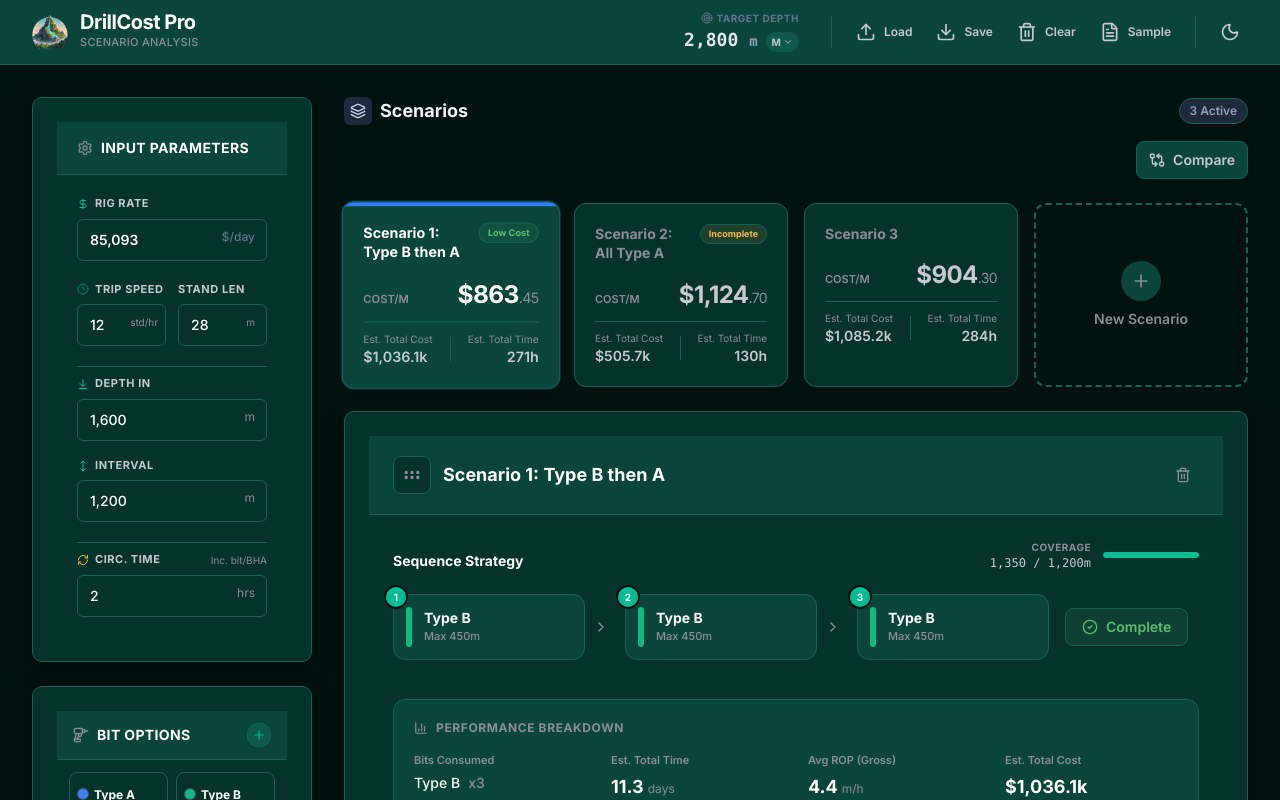
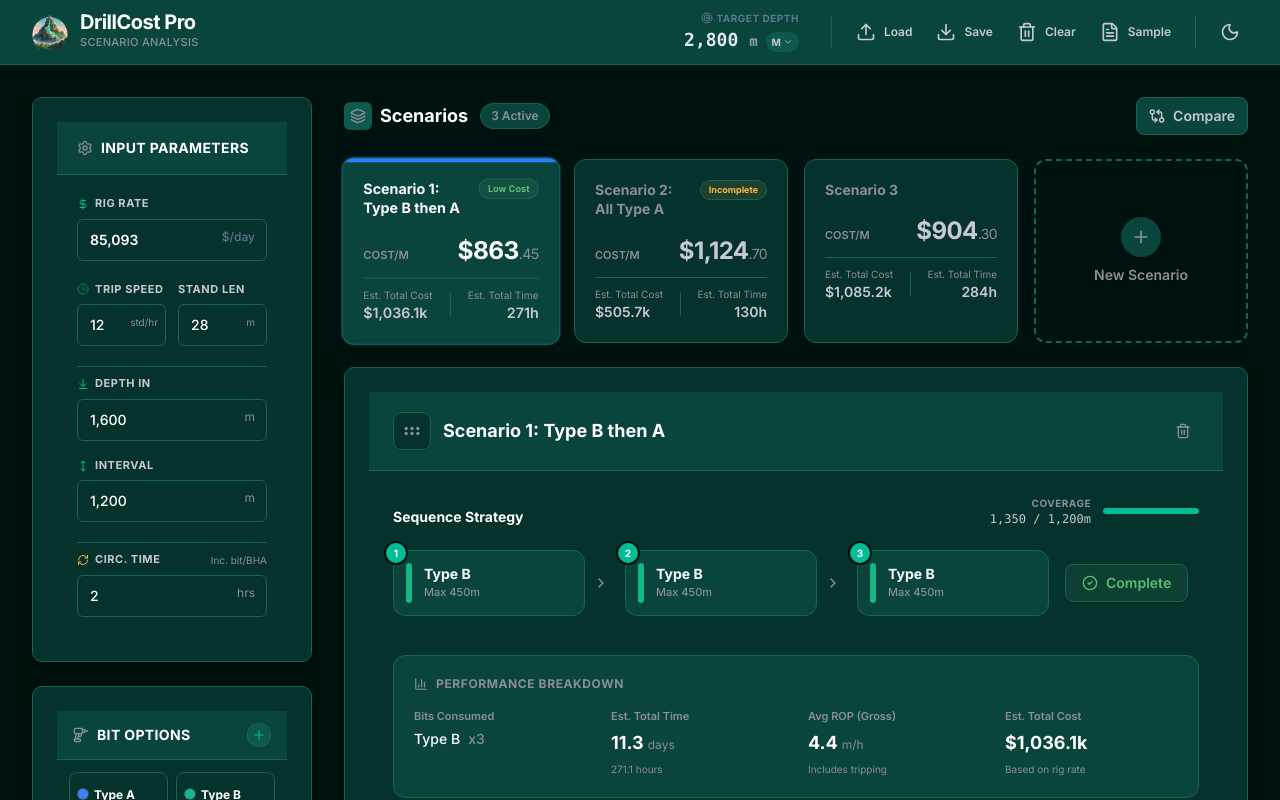
Before and after one commit to son-n-pham/drillcost, a React (Vite) app: page / in a window 1280 px wide. Shown: the top 800 px of the page. Built offline with nearby package versions, Linux system fonts and the light colour scheme.

Commit message:
refactor: extract scenario management UI and logic into new `ScenarioManager` component

```diff
--- a/App.tsx
+++ b/App.tsx
@@ -292,17 +292,6 @@ const App: React.FC = () => {
 
             {/* Scenarios & KPIs */}
             <section className="animate-in fade-in slide-in-from-bottom-4 duration-500">
-              <div className="flex items-center justify-between mb-4">
-                 <div className="flex items-center gap-2">
-                    <div className="p-1.5 bg-slate-100 dark:bg-slate-800 rounded-md text-slate-600 dark:text-slate-300">
-                      <Layers className="w-4 h-4" />
-                    </div>
-                    <h2 className="text-lg font-bold text-slate-800 dark:text-slate-100">Scenarios</h2>
-                 </div>
-                 <span className="text-xs font-semibold text-slate-500 dark:text-slate-400 bg-white dark:bg-slate-800 border border-slate-200 dark:border-slate-700 px-2.5 py-1 rounded-full shadow-sm">
-                    {scenarios.length} Active
-                 </span>
-              </div>
               <ScenarioManager
                 bits={bits}
                 scenarios={scenarios}
--- a/components/ScenarioManager.tsx
+++ b/components/ScenarioManager.tsx
@@ -1,6 +1,6 @@
 import React, { useState, useRef, useEffect } from 'react';
 import { Bit, ScenarioConfig, ScenarioResult, GlobalParams } from '../types';
-import { Plus, Trash2, BarChart3, GripHorizontal, CheckCircle2, AlertTriangle, ChevronRight, X, GitCompareArrows, Square, CheckSquare } from 'lucide-react';
+import { Plus, Trash2, BarChart3, GripHorizontal, CheckCircle2, AlertTriangle, ChevronRight, X, GitCompareArrows, Square, CheckSquare, Layers } from 'lucide-react';
 import clsx from 'clsx';
 import { DepthUnit, convertDepth, getUnitLabel, getSpeedLabel, METERS_TO_FEET } from '../utils/unitUtils';
 
@@ -149,9 +149,24 @@ const ScenarioManager: React.FC<ScenarioManagerProps> = ({ bits, scenarios, setS
 
   return (
     <div className="space-y-6">
-      {/* Compare Mode Toggle */}
+      {/* Header Row: Title + Stats + Compare Controls */}
+      <div className="flex flex-col sm:flex-row sm:items-center justify-between gap-4">
+        {/* Left: Title & Count */}
+        <div className="flex items-center gap-3">
+          <div className="flex items-center gap-2">
+             <div className="p-1.5 bg-slate-100 dark:bg-[var(--bh-surface-2)] rounded-md text-slate-600 dark:text-[var(--bh-text-mute)]">
+               <Layers className="w-4 h-4" />
+             </div>
+             <h2 className="text-lg font-bold text-slate-800 dark:text-[var(--bh-text)]">Scenarios</h2>
+          </div>
+          <span className="text-xs font-semibold text-slate-500 dark:text-[var(--bh-text-mute)] bg-white dark:bg-[var(--bh-surface-1)] border border-slate-200 dark:border-[var(--bh-border)] px-2.5 py-1 rounded-full shadow-sm">
+             {scenarios.length} Active
+          </span>
+        </div>
+
+        {/* Right: Compare Controls */}
         {scenarios.length >= 2 && (
-        <div className="flex items-center justify-end gap-3">
+          <div className="flex items-center gap-3 self-end sm:self-auto">
             {isCompareMode && selectedForComparison.length === 2 && (
               <span className="text-sm font-medium text-emerald-600 dark:text-[var(--bh-success)] animate-in fade-in">
                 2 scenarios selected
@@ -176,6 +191,7 @@ const ScenarioManager: React.FC<ScenarioManagerProps> = ({ bits, scenarios, setS
             </button>
           </div>
         )}
+      </div>
 
       {/* Results Summary Cards */}
       <div className="grid grid-cols-1 md:grid-cols-2 lg:grid-cols-4 gap-4">
```
Lines whose indentation alone changed are shown as unchanged.
